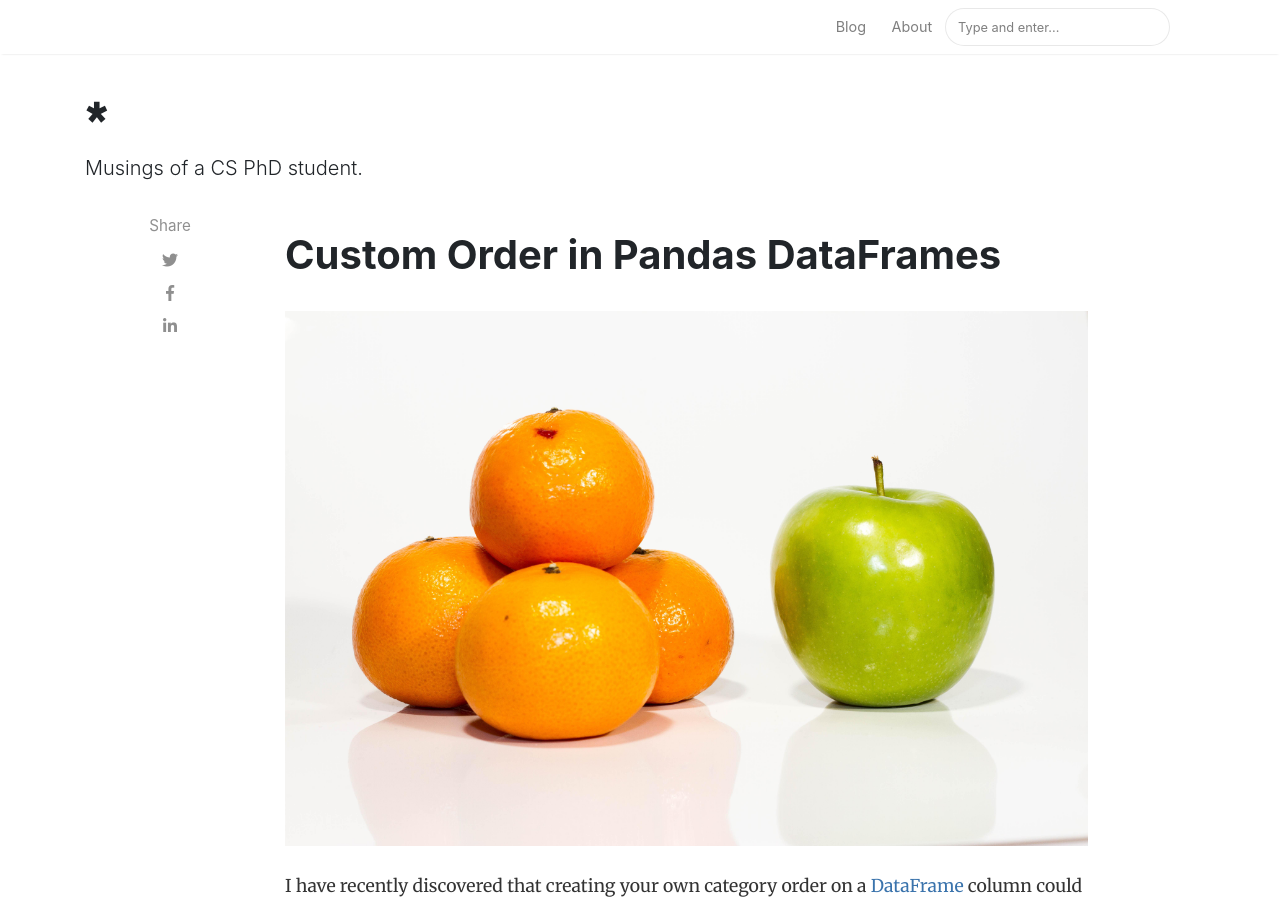
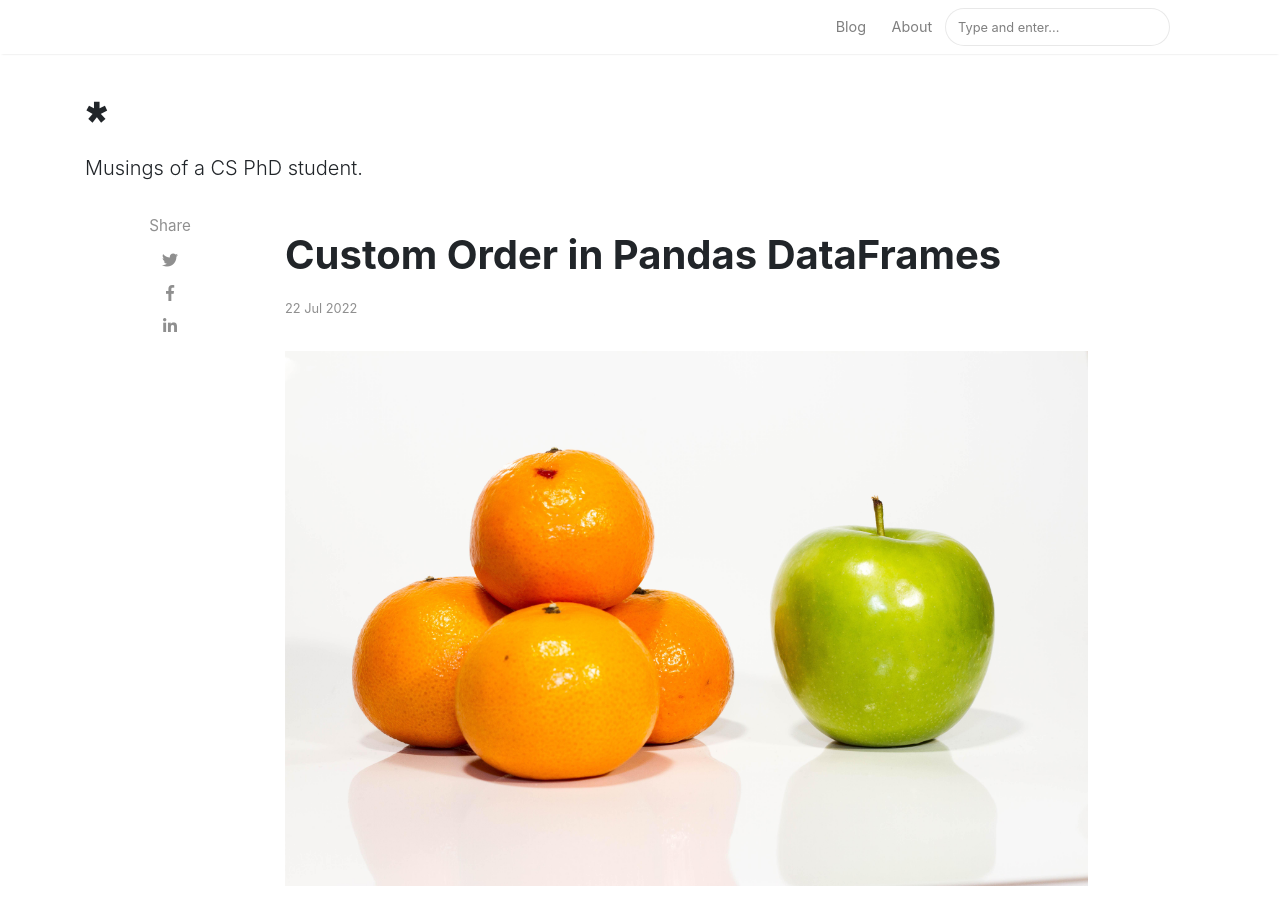
Before and after one commit to r02b/r02b.github.io, a Jekyll site: the page built from _posts/2022-07-22-dataframe_ordering.md, in a window 1280 px wide and 900 px high. Built offline with Jekyll 4.4.1, drawn with Linux system fonts in a browser that asks for light colours; nearby versions of some CDN libraries.

Commit message:
Adding updated to feature box and tldr to post (using "beforetoc" and "toc: false").

```diff
--- a/_layouts/post.html
+++ b/_layouts/post.html
@@ -41,7 +41,19 @@
                 <!-- Post Title -->
                 <h1 class="posttitle">{{ page.title }}</h1>
 
+                <!-- Post Date -->
+                <p>
+                    <small>
+                        <span class="post-date"><time class="post-date" datetime="{{ page.date | date:"%Y-%m-%d" }}">{{ page.date | date_to_string }}</time></span>
+                        {% if page.last_modified_at %}
+                        (Updated: <time datetime="{{ page.last_modified_at | date_to_xmlschema }}" itemprop="dateModified">{{ page.last_modified_at | date: "%b %-d, %Y" }}</time>)
+                        {% endif %}
+                    </small>
+                </p>
+
             </div>
+
+
 
             <!-- Adsense if enabled from _config.yml (change your pub id and slot) -->
             {% if site.adsense == "enabled" %}
@@ -84,15 +96,15 @@
             </div>
             {% endif %}
 
-            <!-- Post Date -->
-            <p>
-            <small>
-                <span class="post-date"><time class="post-date" datetime="{{ page.date | date:"%Y-%m-%d" }}">{{ page.date | date_to_string }}</time></span>
-                {% if page.last_modified_at %}
-                (Updated: <time datetime="{{ page.last_modified_at | date_to_xmlschema }}" itemprop="dateModified">{{ page.last_modified_at | date: "%b %-d, %Y" }}</time>)
-                {% endif %}
-                </small>
-            </p>
+            <!-- Post TLDR -->
+            {% if page.beforetoc and page.toc == false %}
+            <div class="toc mt-4 mb-4 lead">
+                <i>
+                <span class="font-weight-bold">TL;DR:</span>
+                {{ page.beforetoc }}
+                </i>
+            </div>
+            {% endif %}
 
             <!-- Post Categories -->
             <div class="after-post-cats">
```
Also changed, not shown: _includes/featuredbox.html (+5 -2 lines).
